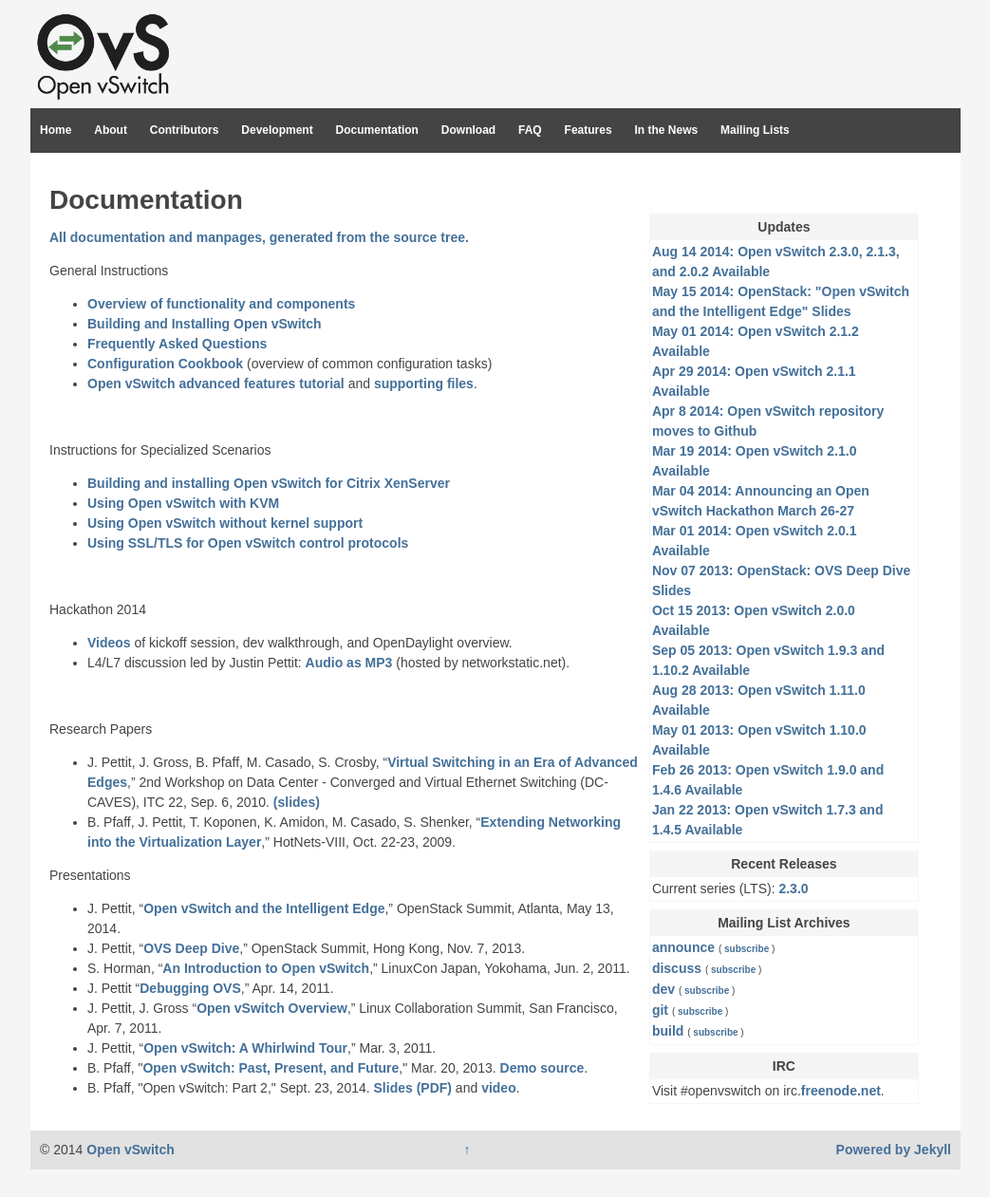
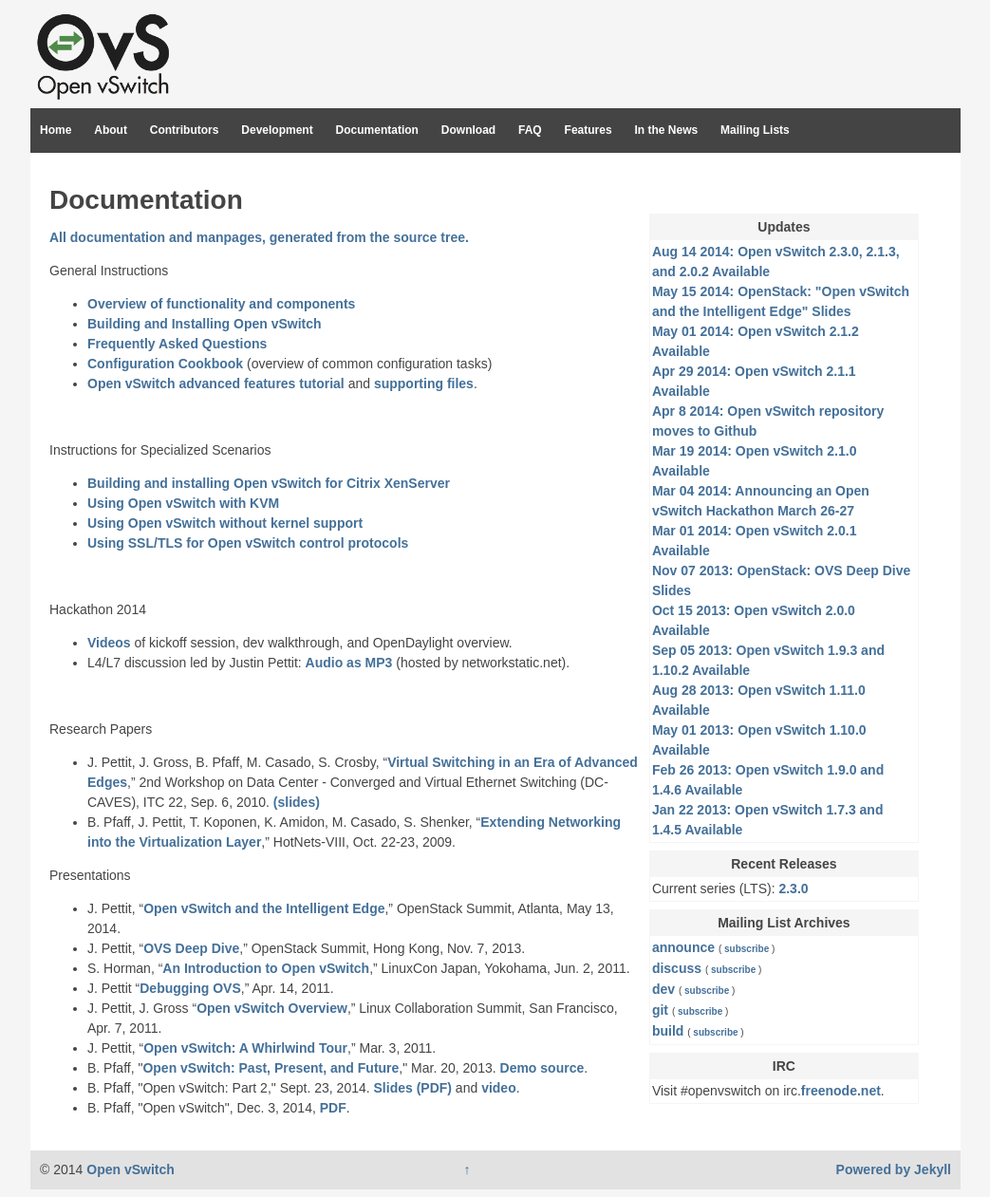
Before and after one commit to openvswitch/openvswitch.github.io, a Jekyll site: the page built from support/index.html, in a window 1280 px wide. Shown: the whole page at 95% size, without its empty margins (118-1161 px from the left). Built offline with Jekyll 4.4.1, drawn with Linux system fonts in a browser that asks for light colours; before the commit the page ends 1240 px from its top, so only the background shows below that.

Commit message:
slides: Add slides from today's Bracket Computing talk.

```diff
--- a/support/index.html
+++ b/support/index.html
@@ -58,4 +58,5 @@
 <li><span style="line-height: 1.5em;">J. Pettit, &ldquo;</span><a style="line-height: 1.5em;" href="{{site.ovsurl}}/slides/OVS-Overview-110303.pdf">Open vSwitch: A Whirlwind Tour</a><span style="line-height: 1.5em;">,&rdquo; Mar. 3, 2011.</span></li>
 <li><span style="line-height: 1.5em;">B. Pfaff, "</span><a style="line-height: 1.5em;" href="{{site.ovsurl}}/slides/ppf.pdf">Open vSwitch: Past, Present, and Future</a><span style="line-height: 1.5em;">," Mar. 20, 2013.</span>  <a href="{{site.ovsurl}}/slides/ppf.tar.gz">Demo source</a>.</li>
 <li>B. Pfaff, "Open vSwitch: Part 2," Sept. 23, 2014. <a href="{{site.ovsurl}}/slides/banv2014.pdf">Slides (PDF)</a> and <a href="http://www.youtube.com/watch?v=SZWzF9JRIw0">video</a>.</li>
+<li>B. Pfaff, "Open vSwitch", Dec. 3, 2014, <a href="{{site.ovsurl}}/slides/brkt.pdf">PDF</a>.</li>
 </ul>
```
Also changed, not shown: 1 other file.
